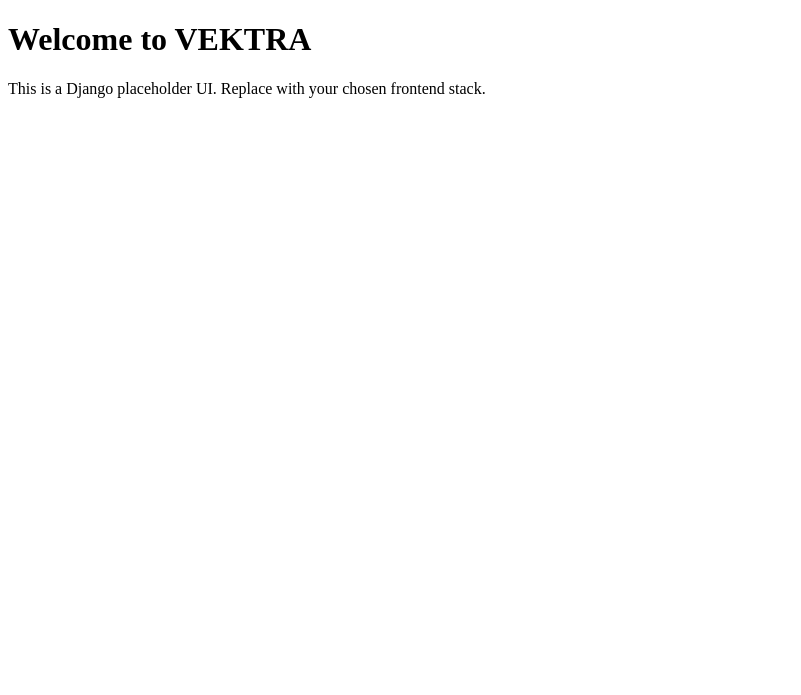
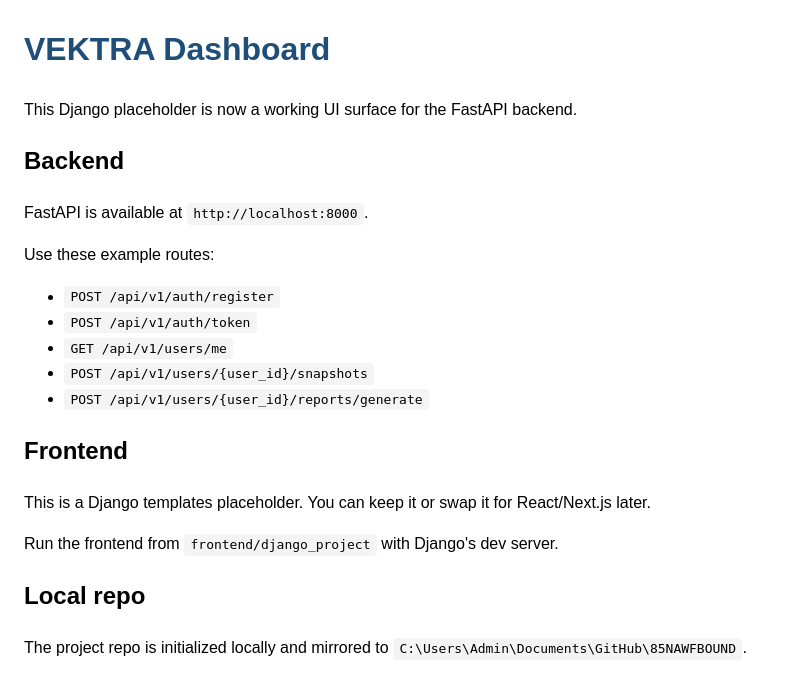
Before and after one commit to meegaw-roophy/85NAWFBOUND, a Python web app: template frontend/django_project/templates/index.html in a window 1280 px wide. Shown: the top 695 px of the page, without its empty margins (0-801 px from the left). Run offline with Jinja, Linux system fonts and the light colour scheme; the template is opened without the code that fills it, so the values that code supplies are empty.

Commit message:
Update docs and Django frontend placeholder

```diff
--- a/frontend/django_project/templates/index.html
+++ b/frontend/django_project/templates/index.html
@@ -4,9 +4,37 @@
     <meta charset="utf-8" />
     <meta name="viewport" content="width=device-width, initial-scale=1" />
     <title>{{ title }}</title>
+    <style>
+      body { font-family: Arial, sans-serif; line-height: 1.6; margin: 1.5rem; }
+      h1 { color: #1f4e79; }
+      section { margin-bottom: 1.25rem; }
+      code, pre { background: #f4f4f4; padding: 0.2rem 0.4rem; border-radius: 4px; }
+      ul { margin-top: 0.25rem; }
+    </style>
   </head>
   <body>
-    <h1>Welcome to VEKTRA</h1>
-    <p>This is a Django placeholder UI. Replace with your chosen frontend stack.</p>
+    <h1>VEKTRA Dashboard</h1>
+    <p>This Django placeholder is now a working UI surface for the FastAPI backend.</p>
+    <section>
+      <h2>Backend</h2>
+      <p>FastAPI is available at <code>http://localhost:8000</code>.</p>
+      <p>Use these example routes:</p>
+      <ul>
+        <li><code>POST /api/v1/auth/register</code></li>
+        <li><code>POST /api/v1/auth/token</code></li>
+        <li><code>GET /api/v1/users/me</code></li>
+        <li><code>POST /api/v1/users/{user_id}/snapshots</code></li>
+        <li><code>POST /api/v1/users/{user_id}/reports/generate</code></li>
+      </ul>
+    </section>
+    <section>
+      <h2>Frontend</h2>
+      <p>This is a Django templates placeholder. You can keep it or swap it for React/Next.js later.</p>
+      <p>Run the frontend from <code>frontend/django_project</code> with Django's dev server.</p>
+    </section>
+    <section>
+      <h2>Local repo</h2>
+      <p>The project repo is initialized locally and mirrored to <code>C:\Users\Admin\Documents\GitHub\85NAWFBOUND</code>.</p>
+    </section>
   </body>
 </html>
```
Also changed, not shown: README.md, frontend/django_project/README.md.
